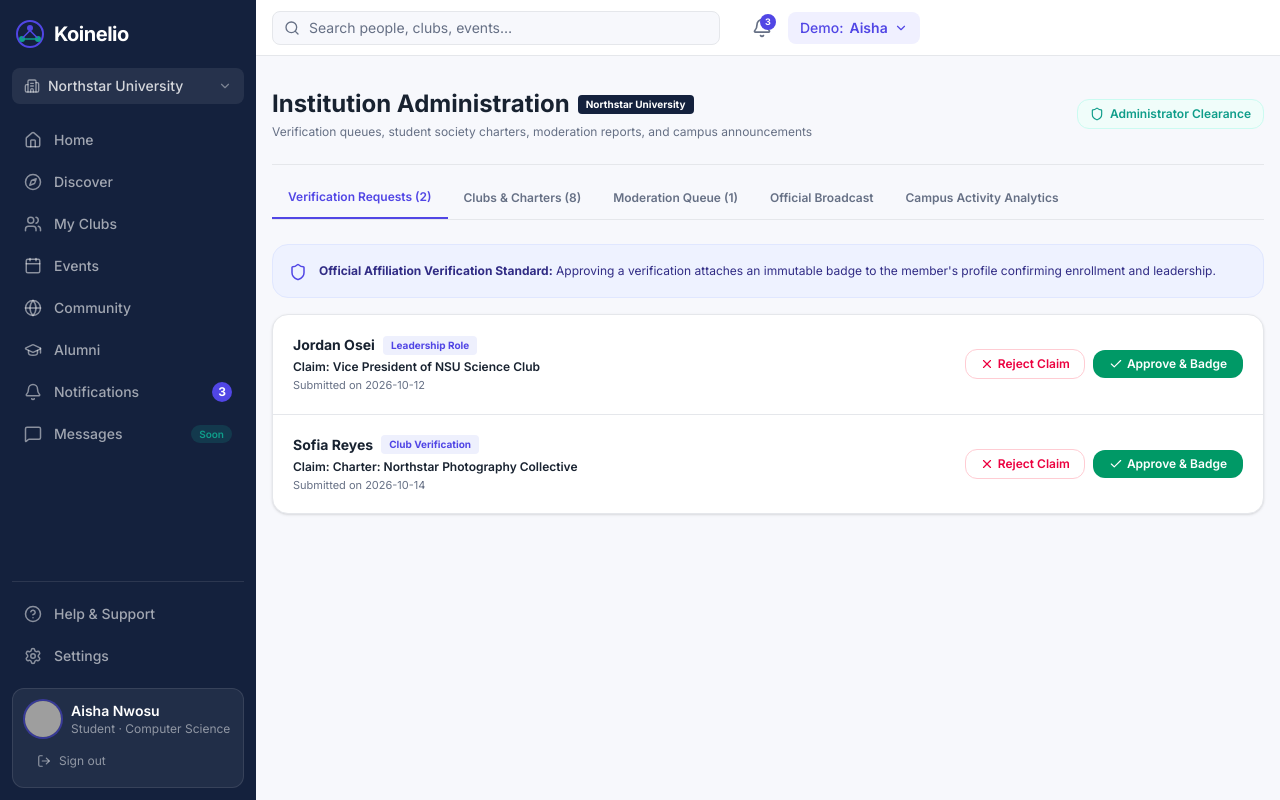
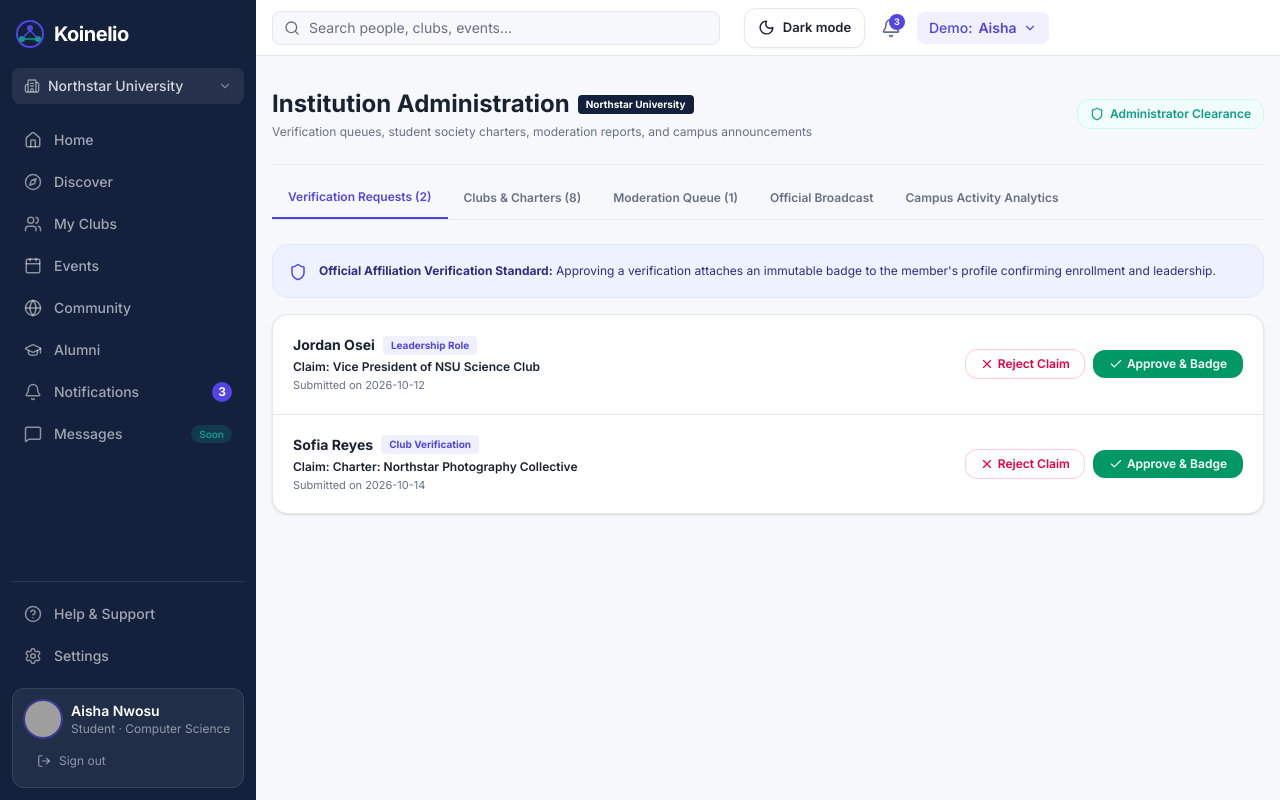
Before and after one commit to rkaif8314-a11y/Koinelio-Campus-Community-Platform, a Next.js app: page /dashboard/admin in a window 1280 px wide. Built offline with nearby package versions, Linux system fonts and the light colour scheme; grey boxes are pictures that could not be loaded.

Commit message:
Add light dark mode control to dashboard navigation

```diff
--- a/app/dashboard/layout.tsx
+++ b/app/dashboard/layout.tsx
@@ -25,6 +25,7 @@ import {
 } from 'lucide-react';
 import { useApp, useCurrentUser, useUnreadNotificationCount } from '@/lib/app-context';
 import { DEMO_SESSION_USERS, DEMO_USERS } from '@/lib/demo-data';
+import ThemeToggle from '@/components/theme-toggle';
 
 // ─── Nav item definition ──────────────────────────────────────────────────────
 interface NavItem {
@@ -430,6 +431,7 @@ function DashboardLayoutInner({ children }: { children: React.ReactNode }) {
 
           {/* Right: Bell + Demo switcher */}
           <div className="flex items-center gap-2">
+            <ThemeToggle />
             <Link
               href="/dashboard/notifications"
               className="relative p-2 rounded-lg text-[#667085] hover:text-[#182230] hover:bg-[#F7F8FC] transition-colors"
```
